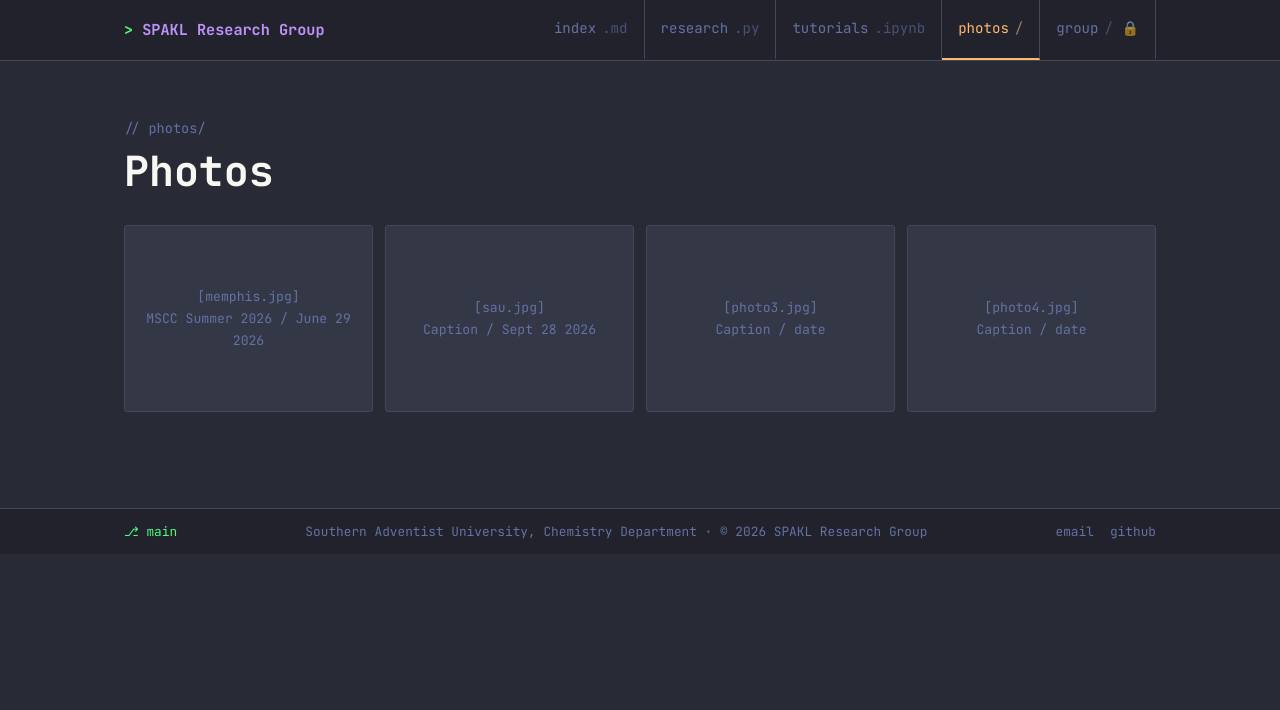
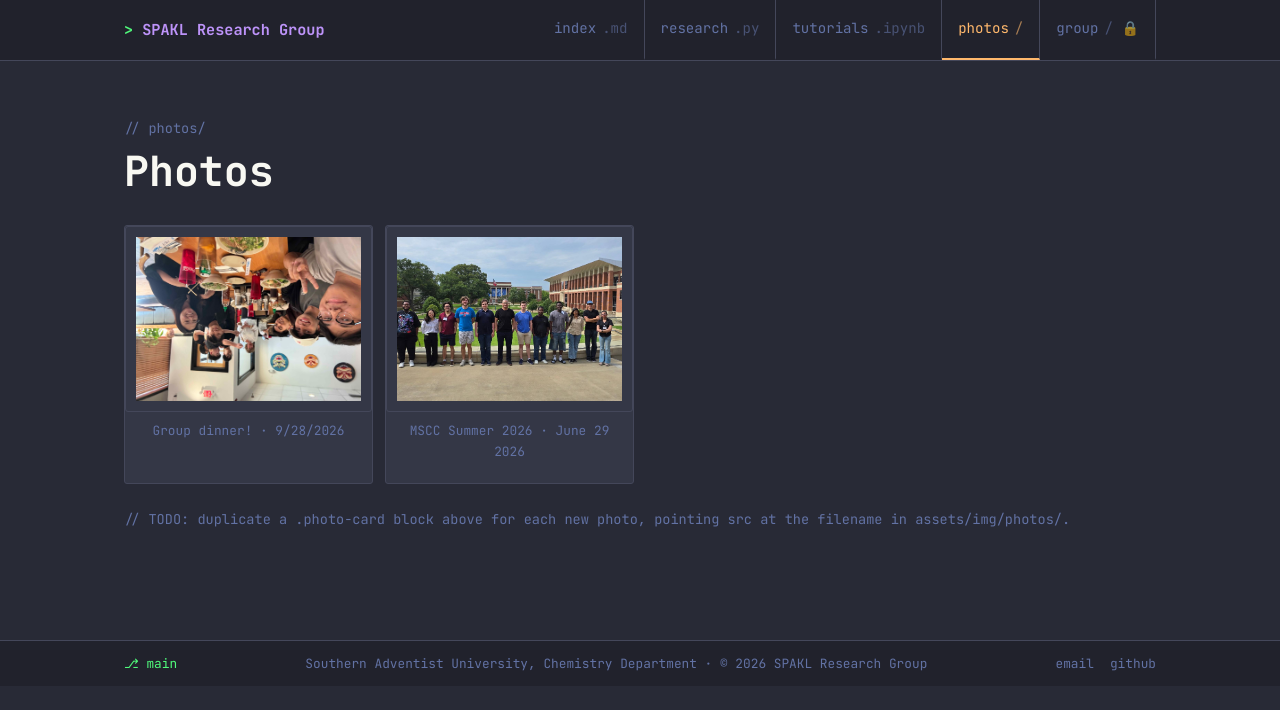
Before and after one commit to spakl/research-site, a Jekyll site: the page built from photos.html, in a window 1280 px wide. Shown: the top 710 px of the page. Built offline with Jekyll 4.4.1, drawn with Linux system fonts in a browser that asks for light colours.

Commit message:
show photos with captions. photocards are restructured

```diff
--- a/assets/css/style.css
+++ b/assets/css/style.css
@@ -649,3 +649,27 @@ p  { margin: 0 0 1em; color: var(--fg); }
   gap: 6px;
   font-size: 0.85rem;
 }
+
+/* Photo card — image fills a fixed-ratio frame, caption sits below it */
+.photo-card {
+  background: var(--surface);
+  border: 1px solid var(--line);
+  border-radius: var(--radius);
+  overflow: hidden;
+}
+.photo-card .photo-frame {
+  aspect-ratio: 4 / 3;
+  overflow: hidden;
+}
+.photo-card .photo-frame img {
+  width: 100%;
+  height: 100%;
+  object-fit: cover;
+  display: block;
+}
+.photo-card .photo-caption {
+  padding: 8px 10px;
+  font-size: 0.8rem;
+  color: var(--muted);
+  text-align: center;
+}
--- a/photos.html
+++ b/photos.html
@@ -12,11 +12,21 @@ title: Photos
     </div>
 
     <div class="photo-grid">
-      <div class="photo-frame">[memphis.jpg]<br> MSCC Summer 2026 / June 29 2026</div>
-      <div class="photo-frame">[sau.jpg]<br>Caption / Sept 28 2026</div>
-      <div class="photo-frame">[photo3.jpg]<br>Caption / date</div>
-      <div class="photo-frame">[photo4.jpg]<br>Caption / date</div>
+      <div class="photo-card">
+        <div class="photo-frame">
+          <img src="{{ '/assets/img/photos/sau.jpg' | relative_url }}" alt="Group dinner">
+        </div>
+        <p class="photo-caption">Group dinner! &middot; 9/28/2026</p>
+      </div>
+
+      <div class="photo-card">
+        <div class="photo-frame">
+          <img src="{{ '/assets/img/photos/memphis.jpg' | relative_url }}" alt="MSCC Summer 2026">
+        </div>
+        <p class="photo-caption">MSCC Summer 2026 &middot; June 29 2026</p>
+      </div>
     </div>
 
+    <p class="comment" style="margin-top:24px;">TODO: duplicate a .photo-card block above for each new photo, pointing src at the filename in assets/img/photos/.</p>
   </div>
 </section>
```
